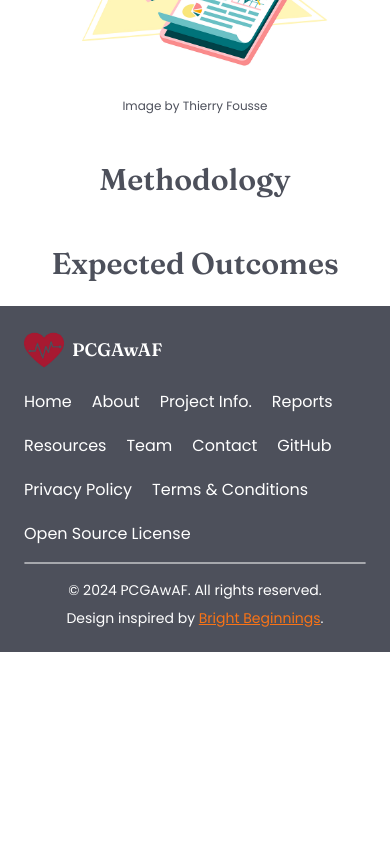
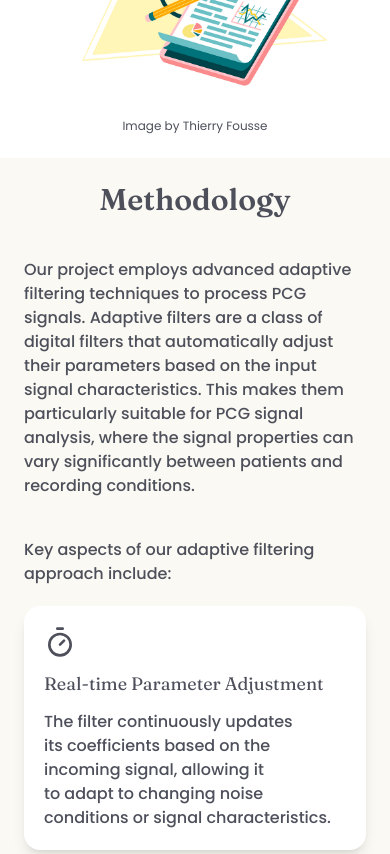
Before and after one commit to kunalkeshan/PCG-Signal-Analysis-With-Adaptive-Filtering, a Next.js app in the folder client/: page /about in a window 390 px wide. Shown: the part 5480-6334 px from the top of the page. Before the commit the page ends 6132 px from the top, so only its background shows below. Built offline with nearby package versions, Linux system fonts and the light colour scheme.

Commit message:
chore: update project overview, methodology (wip) and objectives

```diff
--- a/client/components/about/methodology.tsx
+++ b/client/components/about/methodology.tsx
@@ -1,11 +1,82 @@
 import React from 'react';
+
+import {
+	AudioWaveform,
+	Component,
+	LucideIcon,
+	SquareStack,
+	Timer,
+} from 'lucide-react';
+
+type KeyAspectItem = {
+	title: string;
+	description: string;
+	Icon: LucideIcon;
+};
+
+const keyAspects: KeyAspectItem[] = [
+	{
+		title: 'Real-time Parameter Adjustment',
+		description:
+			'The filter continuously updates its coefficients based on the incoming signal, allowing it to adapt to changing noise conditions or signal characteristics.',
+		Icon: Timer,
+	},
+	{
+		title: 'Multiple Filter Types',
+		description:
+			'We utilize a combination of different adaptive filter types, including Least Mean Squares (LMS), Recursive Least Squares (RLS), and Kalman filters, each optimized for specific aspects of PCG signal processing.',
+		Icon: SquareStack,
+	},
+	{
+		title: 'Frequency-Selective Filtering',
+		description:
+			'Our adaptive filters are designed to target specific frequency bands where heart sounds and murmurs typically occur, while attenuating noise in other frequency ranges.',
+		Icon: AudioWaveform,
+	},
+	{
+		title: 'Non-linear Filtering Elements',
+		description:
+			'To handle the complex, non-linear nature of some PCG signal components, we incorporate non-linear elements into our adaptive filtering framework.',
+		Icon: Component,
+	},
+];
 
 const Methodology = () => {
 	return (
-		<section className='w-full max-w-screen-xl mx-auto p-6 md:p-16'>
-			<h2 className='font-heading font-semibold text-3xl text-center'>
-				Methodology
-			</h2>
+		<section className='w-full bg-background p-6 md:p-16'>
+			<div className='max-w-screen-xl mx-auto'>
+				<h2 className='font-heading font-semibold text-3xl text-center'>
+					Methodology
+				</h2>
+				<p className='font-medium mt-10'>
+					Our project employs advanced adaptive filtering techniques
+					to process PCG signals. Adaptive filters are a class of
+					digital filters that automatically adjust their parameters
+					based on the input signal characteristics. This makes them
+					particularly suitable for PCG signal analysis, where the
+					signal properties can vary significantly between patients
+					and recording conditions.
+				</p>
+				<p className='font-medium mt-10'>
+					Key aspects of our adaptive filtering approach include:
+				</p>
+				<ul className='w-full grid gird-cols-1 md:grid-cols-2 xl:grid-cols-4 gap-5 mt-5'>
+					{keyAspects.map((aspect, index) => (
+						<li
+							key={`key-aspect-${index}`}
+							className='flex flex-col gap-3 p-5 bg-white rounded-2xl shadow-lg hover:shadow-xl hover:-translate-y-1 transition-all duration-300'
+						>
+							<aspect.Icon size={32} />
+							<h3 className='text-lg font-heading font-normal'>
+								{aspect.title}
+							</h3>
+							<p className='font-medium text-balance'>
+								{aspect.description}
+							</p>
+						</li>
+					))}
+				</ul>
+			</div>
 		</section>
 	);
 };
--- a/client/components/about/objectives.tsx
+++ b/client/components/about/objectives.tsx
@@ -52,7 +52,7 @@ const Objectives = () => {
 			<h2 className='font-heading font-semibold text-3xl text-center'>
 				Objectives
 			</h2>
-			<div className='w-full mt-5 grid grid-cols-1 lg:grid-cols-2'>
+			<div className='w-full mt-10 grid grid-cols-1 lg:grid-cols-2'>
 				<div>
 					<div className='shadow-lg p-6 md:px-16 rounded-2xl h-fit'>
 						<Accordion type='multiple'>
--- a/client/components/home/project-overview.tsx
+++ b/client/components/home/project-overview.tsx
@@ -57,7 +57,7 @@ const ProjectOverview = () => {
 			<h2 className='font-heading font-semibold text-3xl text-center'>
 				Project Overview
 			</h2>
-			<div className='w-full mt-5 grid grid-cols-1 lg:grid-cols-2'>
+			<div className='w-full mt-10 grid grid-cols-1 lg:grid-cols-2'>
 				<AttributedImage
 					attribute={{
 						name: 'Thierry Fousse',
```
